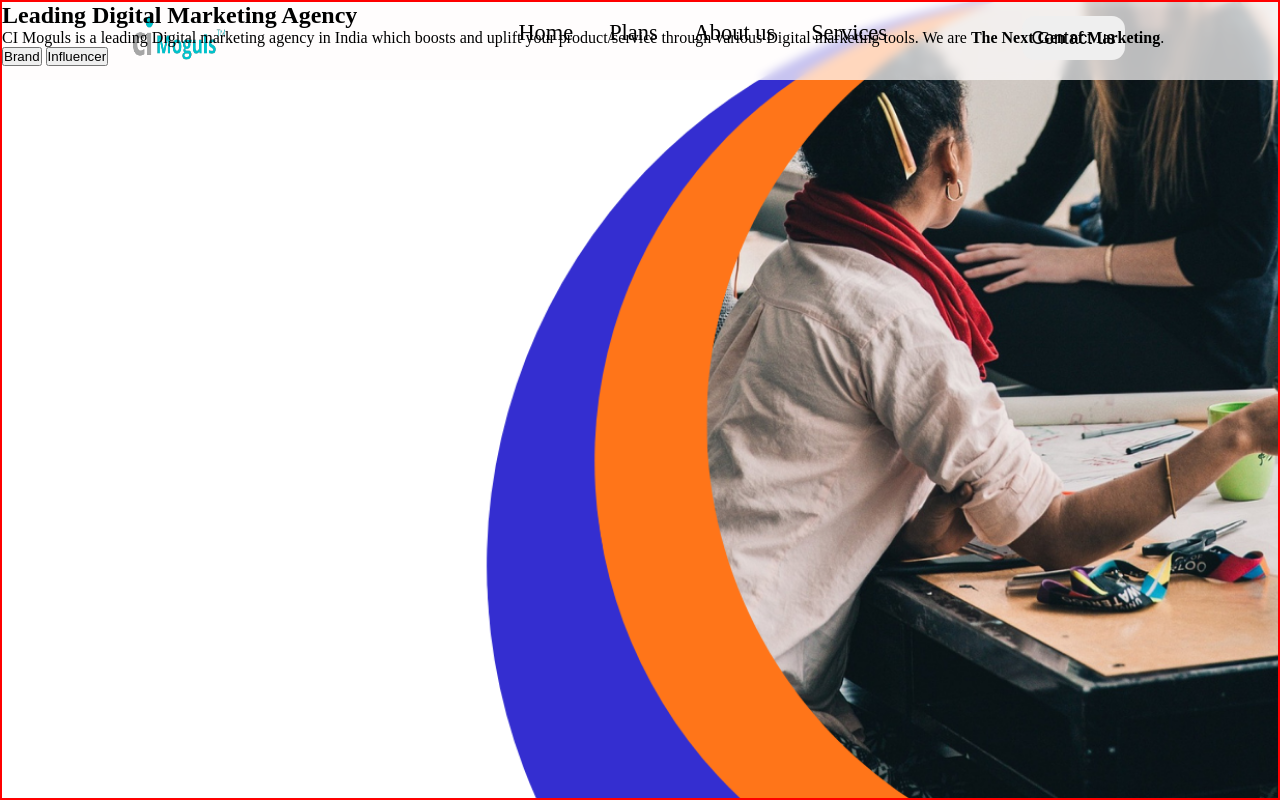
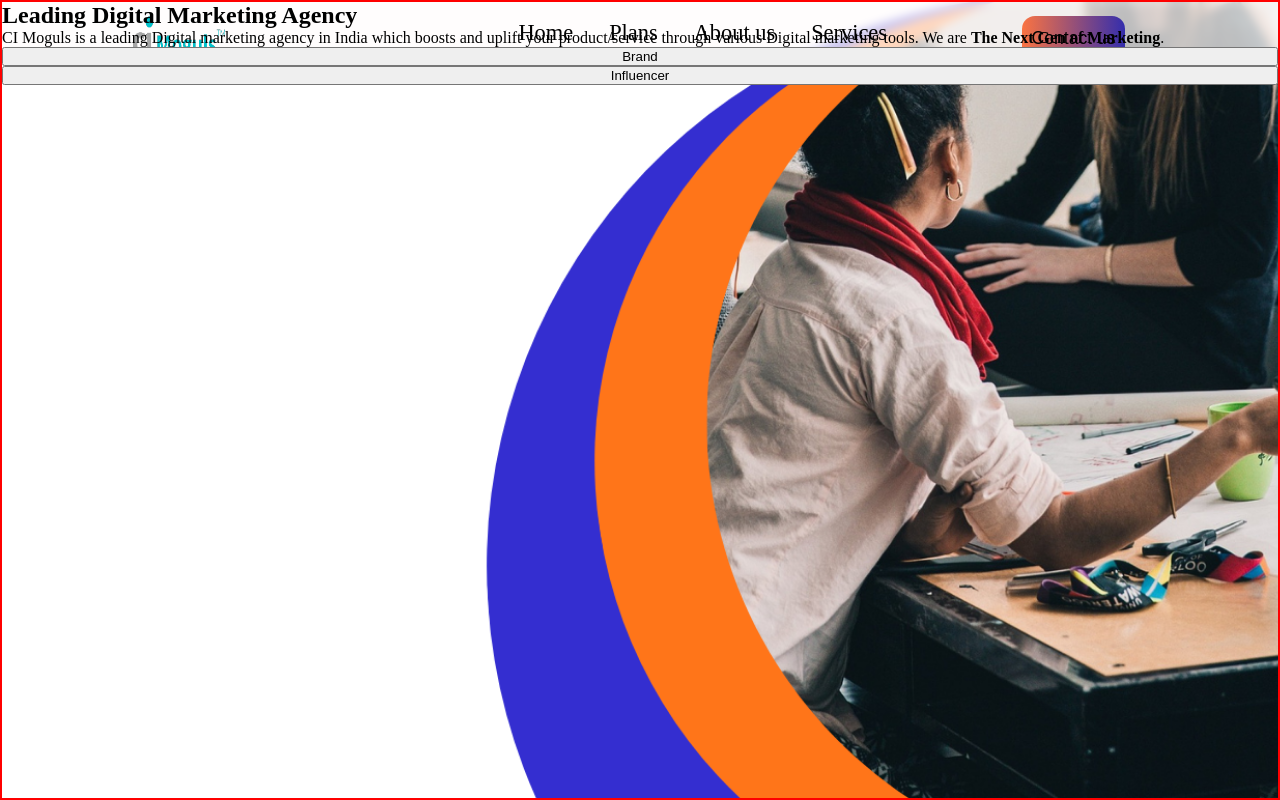
Before and after one commit to navneetthakor/dma, a PHP site: page /html/index.html in a window 1280 px wide. Run offline with PHP 8.4, Linux system fonts and the light colour scheme.

Commit message:
btnlineargrad

```diff
--- a/css/index.css
+++ b/css/index.css
@@ -91,7 +91,8 @@ header{
     border: none;
     border-radius: 13px;
     font-size: 2.2vh;
-    background-color: (--1stcolor);
+    /* background-color: var(--1stcolor); */
+    background-image: linear-gradient(to right,var(--1stcolor),var(--2ndcolor));
 }
 
 /* main tag styling  */
@@ -107,6 +108,8 @@ header{
 }
 
 #sec1{
+    display: flex;
+    flex-direction: column;
     height: var(--secheigth1);
     width: var(--secwidth);
     border: 2px solid red;
```
